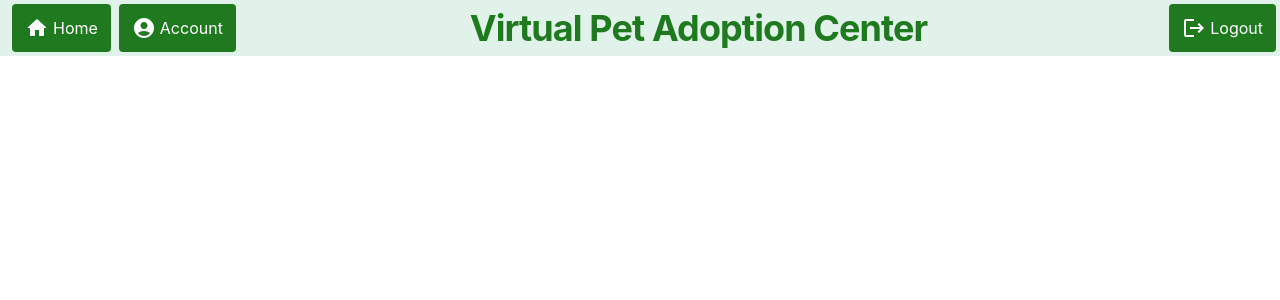
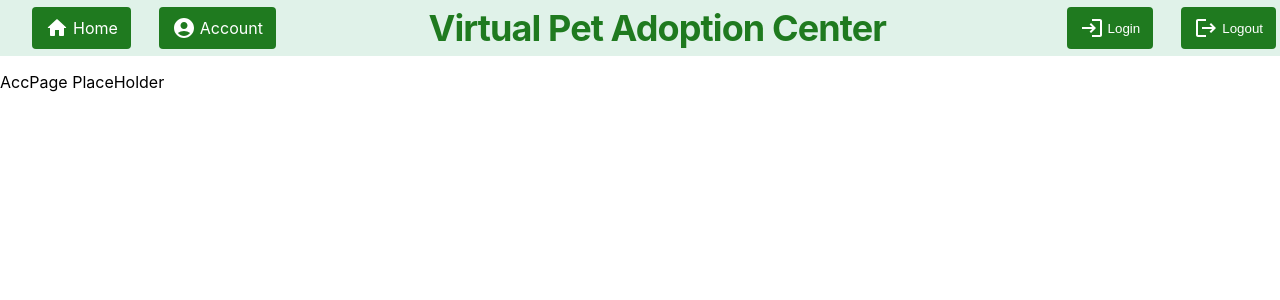
Before and after one commit to bfrazer2/Virtual-Pet-Adoption-Client, a React (Create React App) app: page /account in a window 1280 px wide. Shown: the top 300 px of the page. Built offline with nearby package versions, Linux system fonts and the light colour scheme; no server answers.

Commit message:
routing adding for home, account, login & logout

```diff
--- a/src/App.tsx
+++ b/src/App.tsx
@@ -1,18 +1,24 @@
 
+//React Imports
 import React from 'react';
 import { BrowserRouter as Router, Route, Routes } from 'react-router-dom';
+
+//Native Imports
+//Components
 import { DashBoard } from './components/Dashboard/Dashboard';
-
-// Import your components here
-import NavBar from './components/NavBar/NavBar';
+import { RedirectToDashboard } from './components/Redirect/redirect';
+import { AccountPage } from './components/AccountPage/AccountPage';
+import { NavBar } from './components/NavBar/NavBar';
 
 export const App = () => {
   return (
     <div>
-      <NavBar />
         <Router>
+          <NavBar />
           <Routes>
-              <Route path="/dashboard" element={<DashBoard />} />
+            <Route path="/dashboard" element={<DashBoard />} />
+            <Route path="/account" element={<AccountPage />} />
+            <Route path="/" element={<RedirectToDashboard />} />
           </Routes>
         </Router>
     </div>
--- /dev/null
+++ b/src/components/AccountPage/AccountPage.tsx
@@ -0,0 +1,10 @@
+//React Imports
+import React from 'react';
+
+//Local Imports
+
+export const AccountPage = () => {
+  return(
+    <p>AccPage PlaceHolder</p>
+  );
+};
--- a/src/components/NavBar/NavBar.module.scss
+++ b/src/components/NavBar/NavBar.module.scss
@@ -1,4 +1,5 @@
 .navBarWrapper {
   display: flex;
   flex-direction: row;
+  gap: 0px;
 }
--- a/src/components/NavBar/NavBar.tsx
+++ b/src/components/NavBar/NavBar.tsx
@@ -1,14 +1,24 @@
-import * as React from 'react';
+//React Imports
+import { FC, useState, useRef } from 'react';
+import { Link } from 'react-router-dom';
+
+//MUI Imports
 import Box from '@mui/joy/Box';
 import List from '@mui/joy/List';
 import ListItem from '@mui/joy/ListItem';
 import ListItemButton from '@mui/joy/ListItemButton';
 import ListItemDecorator from '@mui/joy/ListItemDecorator';
 import HomeRounded from '@mui/icons-material/HomeRounded';
-import { AccountCircle, Logout } from '@mui/icons-material';
+import { AccountCircle, Logout, Login } from '@mui/icons-material';
+import { Button, Typography } from '@mui/joy';
+import { ButtonBase } from '@mui/material';
 
+//Auth0 Imports
+import { useAuth0 } from '@auth0/auth0-react';
+
+//Native Imports
+//Styles
 import styles from './NavBar.module.scss';
-import { Typography } from '@mui/joy';
 
 type Options = {
   initialActiveIndex: null | number;
@@ -29,10 +39,10 @@ const useRovingIndex = (options?: Options) => {
       onKeyDown: () => {},
     },
   } = options || {};
-  const [activeIndex, setActiveIndex] = React.useState<number | null>(
+  const [activeIndex, setActiveIndex] = useState<number | null>(
     initialActiveIndex!,
   );
-  const targetRefs = React.useRef<Array<HTMLAnchorElement>>([]);
+  const targetRefs = useRef<Array<HTMLAnchorElement>>([]);
   const targets = targetRefs.current;
   const focusNext = () => {
     let newIndex = activeIndex! + 1;
@@ -77,11 +87,18 @@ const useRovingIndex = (options?: Options) => {
   };
 };
 
-export default function NavBar() {
+type NavBarProps = {
+  //
+}
+
+export const NavBar: FC<NavBarProps> = () => {
   const { getTargetProps } =
     useRovingIndex();
+
+  const { loginWithRedirect, logout } = useAuth0()
+
   return (
-    <Box sx={{ minHeight: 50, backgroundColor: '#e0f2e9' }}>
+    <Box sx={{ minHeight: '50px', backgroundColor: '#e0f2e9' }}>
         <List
           role="menubar"
           orientation="horizontal"
@@ -94,6 +111,42 @@ export default function NavBar() {
         >
           <div className={styles.navBarWrapper}>
             <ListItem role="none">
+              <ButtonBase component={Link} to="/dashboard">
+                <ListItemButton
+                  role="menuitem"
+                  {...getTargetProps(0)}
+                  variant='solid'
+                  color='success'
+                  sx={{ minHeight: '42px' }}
+                >
+                  <ListItemDecorator>
+                    <HomeRounded />
+                  </ListItemDecorator>
+                  Home
+                </ListItemButton>
+              </ButtonBase>
+            </ListItem>
+            <ListItem role="none">
+              <ButtonBase component={Link} to="/account">
+                <ListItemButton
+                  role="menuitem"
+                  {...getTargetProps(0)}
+                  variant='solid'
+                  color='success'
+                  sx={{ minHeight: '42px' }}
+                >
+                  <ListItemDecorator>
+                    <AccountCircle />
+                  </ListItemDecorator>
+                  Account
+                </ListItemButton>
+              </ButtonBase>
+            </ListItem>
+          </div>
+          <Typography color="success" level="h1" sx={{ textAlign: 'center' }}>Virtual Pet Adoption Center</Typography>
+          <div className={styles.navBarWrapper}>
+            <ListItem role="none">
+              <ButtonBase>
                 <ListItemButton
                   role="menuitem"
                   {...getTargetProps(0)}
@@ -101,14 +154,18 @@ export default function NavBar() {
                   href="#navigation-menu"
                   variant='solid'
                   color='success'
+                  sx={{ minHeight: '42px' }}
+                  onClick={() => loginWithRedirect()}
                 >
                   <ListItemDecorator>
-                  <HomeRounded />
+                    <Login />
                   </ListItemDecorator>
-                Home
+                  Login
                 </ListItemButton>
+              </ButtonBase>
             </ListItem>
             <ListItem role="none">
+              <ButtonBase>
                 <ListItemButton
                   role="menuitem"
                   {...getTargetProps(0)}
@@ -116,30 +173,17 @@ export default function NavBar() {
                   href="#navigation-menu"
                   variant='solid'
                   color='success'
-              >
-                <ListItemDecorator>
-                  <AccountCircle />
-                </ListItemDecorator>
-                Account
-              </ListItemButton>
-            </ListItem>
-          </div>
-          <Typography color="success" level="h1" sx={{ textAlign: 'center' }}>Virtual Pet Adoption Center</Typography>
-          <ListItem role="none">
-            <ListItemButton
-              role="menuitem"
-              {...getTargetProps(0)}
-              component="a"
-              href="#navigation-menu"
-              variant='solid'
-              color='success'
+                  sx={{ minHeight: '42px' }}
+                  onClick={() => logout({ logoutParams: { returnTo: window.location.origin } })}
                 >
                   <ListItemDecorator>
                     <Logout />
                   </ListItemDecorator>
                   Logout
                 </ListItemButton>
+              </ButtonBase>
             </ListItem>
+          </div>
         </List>
     </Box>
   );
--- a/src/components/PetCard/PetCard.tsx
+++ b/src/components/PetCard/PetCard.tsx
@@ -1,5 +1,4 @@
 //React Imports
-import React from 'react';
 import { useState, FC } from 'react';
 
 //Mui Imports
--- /dev/null
+++ b/src/components/Redirect/redirect.tsx
@@ -0,0 +1,16 @@
+import { useEffect, FC } from 'react';
+import { useNavigate } from 'react-router-dom';
+
+type RedirectProps = {
+  //
+}
+
+export const RedirectToDashboard: FC<RedirectProps> = () => {
+  const navigate = useNavigate();
+
+  useEffect(() => {
+    navigate('/dashboard');
+  }, [navigate]);
+
+  return null;
+};
--- a/src/constants.ts
+++ b/src/constants.ts
@@ -1 +1 @@
-export const BASE_PATH = 'https://virtual-pet-adoption.onrender.com'
+export const BASE_PATH = 'https://virtual-pet-adoption-server.onrender.com'
--- a/src/index.tsx
+++ b/src/index.tsx
@@ -1,11 +1,30 @@
+// React imports
 import React from 'react';
 import ReactDOM from 'react-dom/client';
+
+//Auth0 Imports
+import { Auth0Provider } from '@auth0/auth0-react';
+
+//Native Imports
+//Styles
 import './index.css';
+//Components
 import { App } from './App';
+
+const domain = process.env.REACT_APP_AUTH0_BASE_URL as string;
+const clientId = process.env.REACT_APP_AUTH0_CLIENT_ID as string;
 
 const root = ReactDOM.createRoot(document.getElementById('root') as HTMLElement);
 root.render(
   <React.StrictMode>
-    <App />
+    <Auth0Provider
+      domain={domain}
+      clientId={clientId}
+      authorizationParams={{
+        redirect_uri: window.location.origin,
+      }}
+    >
+      <App />
+    </Auth0Provider>
   </React.StrictMode>
 );
--- a/src/requests/requests.ts
+++ b/src/requests/requests.ts
@@ -32,3 +32,135 @@ export const getUserPets = async (): Promise<Pet[] | undefined> => {
     console.error('Error:', error);
   }
 };
+
+// Fetch a specific pet with its associated user
+export const getSpecificPet = async (petId: number): Promise<Pet | undefined> => {
+  try {
+    const tokenResponse = await fetch(`${BASE_PATH}/token`, {
+      method: 'GET',
+      credentials: 'include'
+    });
+
+    if (!tokenResponse.ok) {
+      throw new Error(`HTTP error! status: ${tokenResponse.status}`);
+    }
+
+    const { accessToken } = await tokenResponse.json();
+
+    const response = await fetch(`${BASE_PATH}/pets/${petId}`, {
+      method: 'GET',
+      headers: {
+        'Authorization': 'Bearer ' + accessToken,
+      }
+    });
+
+    if (!response.ok) {
+      throw new Error(`HTTP error! status: ${response.status}`);
+    } else {
+      const data: Pet = await response.json();
+      return data;
+    }
+  } catch (error) {
+    console.error('Error:', error);
+  }
+};
+
+// Create a new pet
+export const createPet = async (petData: Omit<Pet, 'id'>): Promise<Pet | undefined> => {
+  try {
+    const tokenResponse = await fetch(`${BASE_PATH}/token`, {
+      method: 'GET',
+      credentials: 'include'
+    });
+
+    if (!tokenResponse.ok) {
+      throw new Error(`HTTP error! status: ${tokenResponse.status}`);
+    }
+
+    const { accessToken } = await tokenResponse.json();
+
+    const response = await fetch(`${BASE_PATH}/pets`, {
+      method: 'POST',
+      headers: {
+        'Content-Type': 'application/json',
+        'Authorization': 'Bearer ' + accessToken,
+      },
+      body: JSON.stringify(petData)
+    });
+
+    if (!response.ok) {
+      throw new Error(`HTTP error! status: ${response.status}`);
+    } else {
+      const data: Pet = await response.json();
+      return data;
+    }
+  } catch (error) {
+    console.error('Error:', error);
+  }
+};
+
+// Delete a specific pet
+export const deletePet = async (petId: number): Promise<string | undefined> => {
+  try {
+    const tokenResponse = await fetch(`${BASE_PATH}/token`, {
+      method: 'GET',
+      credentials: 'include'
+    });
+
+    if (!tokenResponse.ok) {
+      throw new Error(`HTTP error! status: ${tokenResponse.status}`);
+    }
+
+    const { accessToken } = await tokenResponse.json();
+
+    const response = await fetch(`${BASE_PATH}/pets/${petId}`, {
+      method: 'DELETE',
+      headers: {
+        'Authorization': 'Bearer ' + accessToken,
+      }
+    });
+
+    if (!response.ok) {
+      throw new Error(`HTTP error! status: ${response.status}`);
+    } else {
+      const data = await response.json();
+      return data.message;
+    }
+  } catch (error) {
+    console.error('Error:', error);
+  }
+};
+
+// Edit a specific pet
+export const editPet = async (petId: number, updatedData: Partial<Pet>): Promise<Pet | undefined> => {
+  try {
+    const tokenResponse = await fetch(`${BASE_PATH}/token`, {
+      method: 'GET',
+      credentials: 'include'
+    });
+
+    if (!tokenResponse.ok) {
+      throw new Error(`HTTP error! status: ${tokenResponse.status}`);
+    }
+
+    const { accessToken } = await tokenResponse.json();
+
+    const response = await fetch(`${BASE_PATH}/pets/${petId}`, {
+      method: 'PUT',
+      headers: {
+        'Content-Type': 'application/json',
+        'Authorization': 'Bearer ' + accessToken,
+      },
+      body: JSON.stringify(updatedData)
+    });
+
+    if (!response.ok) {
+      throw new Error(`HTTP error! status: ${response.status}`);
+    } else {
+      const data: Pet = await response.json();
+      return data;
+    }
+  } catch (error) {
+    console.error('Error:', error);
+  }
+};
```
Also changed, not shown: package.json (+9 -0 lines), 2 other files (tests, documents, lock files or other folders). Lines whose indentation alone changed are shown as unchanged.
